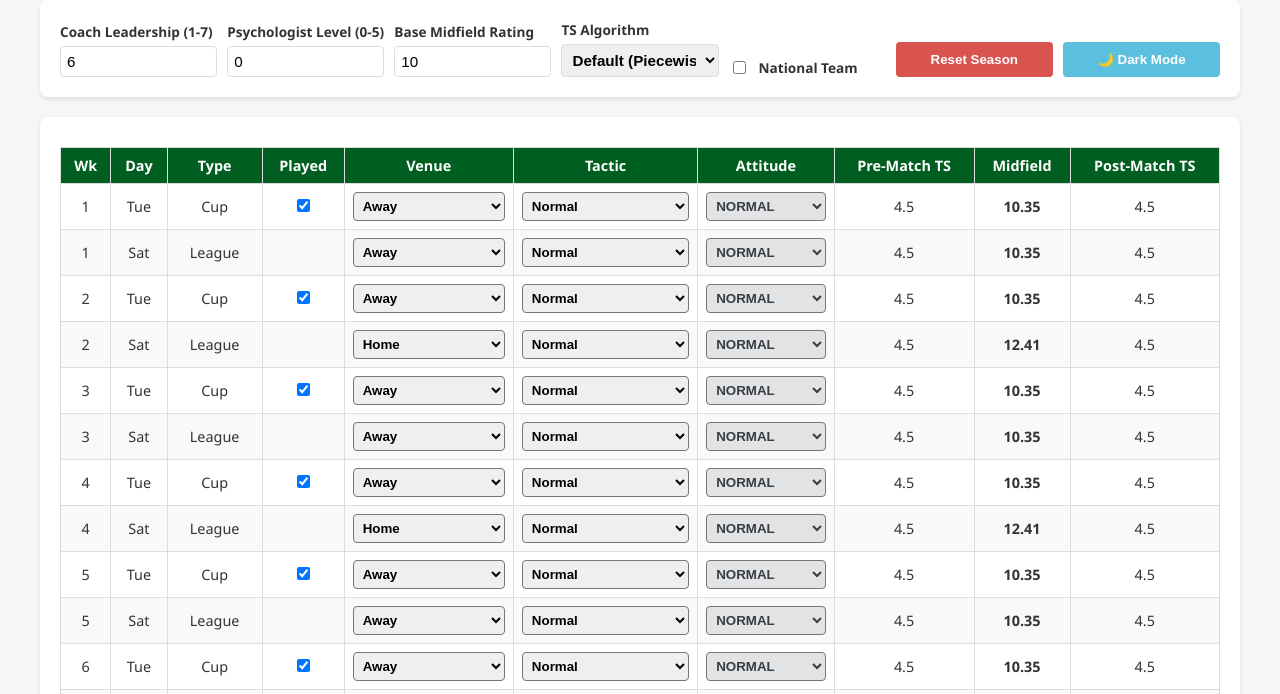
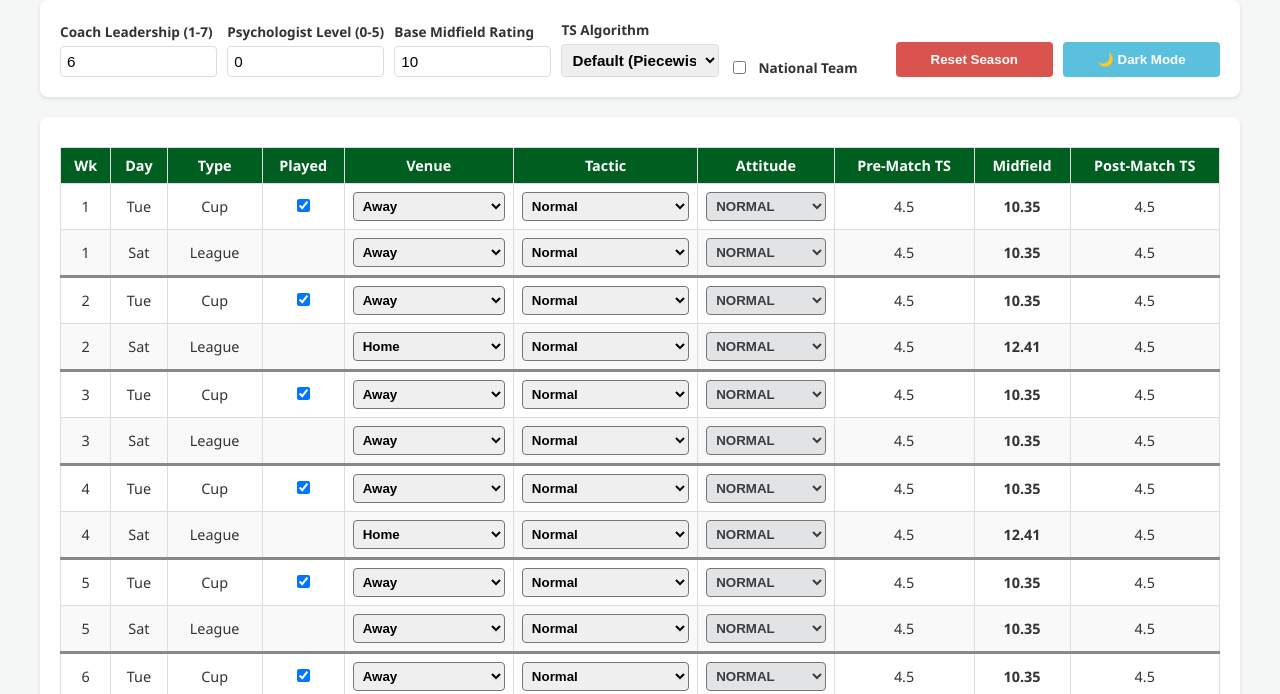
Before and after one commit to Deadcode94/HT_TS_Simulator, a plain HTML site: page index.html in a window 1280 px wide. Shown: the part 106-800 px from the top of the page. Drawn offline with Linux system fonts and the light colour scheme.

Commit message:
adds week separator

```diff
--- a/index.html
+++ b/index.html
@@ -105,6 +105,10 @@
             background-color: #eee !important;
         }
 
+        .new-week-row td {
+            border-top: 3px solid #888;
+        }
+
         body.dark-mode {
             --bg-color: #121212;
             --panel-bg: #1e1e1e;
@@ -121,6 +125,7 @@
         body.dark-mode .attitude-PIC { background-color: #1e4620; color: #d4edda; }
         body.dark-mode .attitude-NORMAL { background-color: #383d41; color: #e2e3e5; }
         body.dark-mode .attitude-MOTS { background-color: #5c161d; color: #f8d7da; }
+        body.dark-mode .new-week-row td { border-top: 3px solid #555; }
 
         .btn-theme {
             background-color: #5bc0de;
@@ -484,9 +489,16 @@
         const results = app.runSimulation();
         domEls.tbody.innerHTML = '';
 
+        let currentWeek = null;
+
         results.forEach((match, idx) => {
             const tr = document.createElement('tr');
             if (!match.effectivelyActive) tr.classList.add('inactive-row');
+
+            if (currentWeek !== null && match.week !== currentWeek) {
+                tr.classList.add('new-week-row');
+            }
+            currentWeek = match.week;
 
             let playedCheck = '';
             if (match.type === 'Cup') {
```
